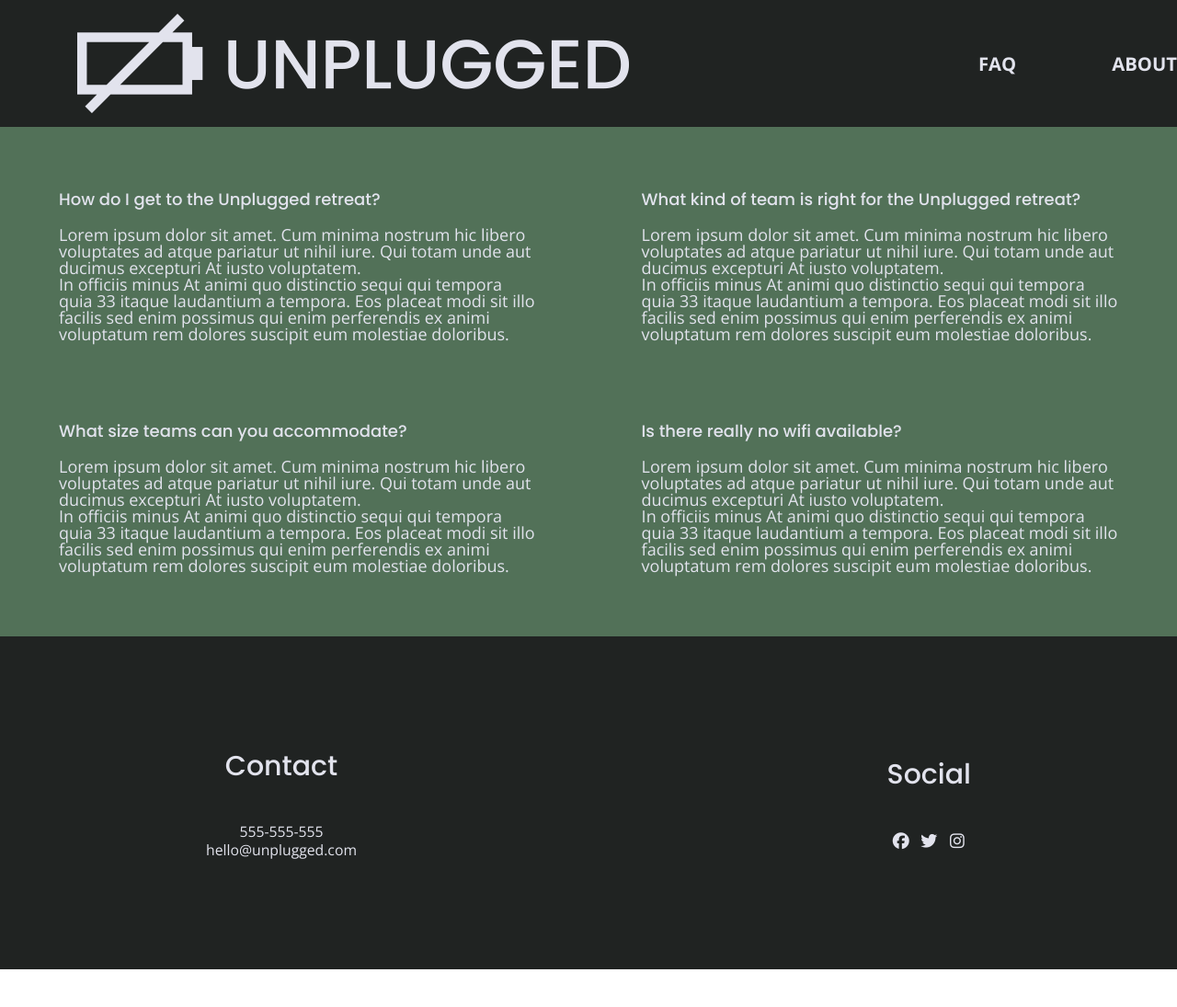
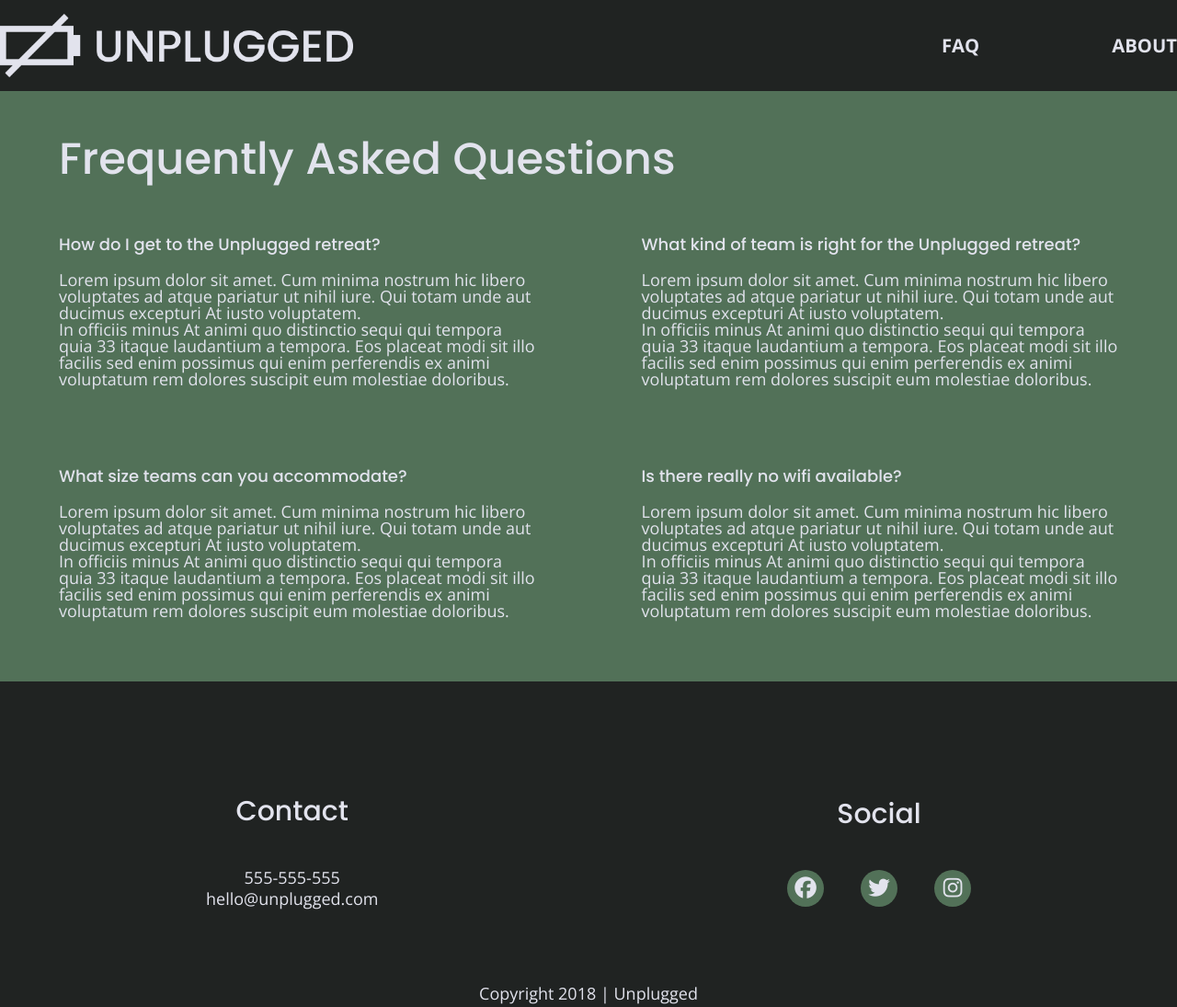
Before and after one commit to Ziggy0519/unplugged-retreat, a website: page faq/index.html in a window 1280 px wide. Shown: the whole page at 92% size. Before the commit the page ends 1054 px from the top, so only its background shows below. Drawn offline with nearby package versions, Linux system fonts and the light colour scheme.

Commit message:
CSS changes

```diff
--- a/css/main.css
+++ b/css/main.css
@@ -99,6 +99,8 @@ body {
 ul,
 ol {
   list-style-type: none;
+  margin: 0;
+  padding: 0;
 }
 a {
   color: #e2e3ed;
@@ -108,6 +110,7 @@ h2 {
   font-family: 'Poppins', sans-serif;
   font-size: 1.875em;
   font-weight: 500;
+  margin: 0;
 }
 h3,
 h4 {
@@ -127,7 +130,6 @@ figure {
   margin: 0;
 }
 address {
-  font-size: .875em;
   font-style: normal;
 }
 .content-wrapper {
@@ -206,16 +208,21 @@ footer .social-icons {
   align-items: center;
 }
 footer .social-icons p {
+  background-color: #527158;
+  border-radius: 50%;
+  width: 40px;
+  height: 40px;
   display: flex;
   justify-content: center;
   align-items: center;
-  color: #527158;
-  border-radius: 50%;
-  width: 40%;
-  height: 40%;
+}
+footer .social-icons p i {
+  font-size: 1.3125em;
 }
 footer .copyright {
+  padding-top: 60px;
   margin: 20px 0;
+  margin-bottom: 0;
 }
 
 /* -------------------- Mobile Styles - Homepage -------------------- */
@@ -230,8 +237,8 @@ footer .copyright {
 }
 .hero-area h1 {
   font-size: 2.25em;
-  font-family: 'Poppins', sans-serif;
-  font-weight: 300;
+  font-family: 'Poppins' Helvetica, Arial, sans-serif;
+  font-weight: 500;
   line-height: 1.2;
 }
 
@@ -289,13 +296,13 @@ input[type=button] {
   justify-content: center;
   align-items: center;
 }
+.features i {
+  font-size: 3.75em;
+  margin-bottom: 40px;
+}
 .features p {
   margin: 0;
   text-align: center;
-}
-.features i {
-  font-size: 3.75em;
-  margin-bottom: 40px;
 }
 
 /* -------------------- Reviews -------------------- */
@@ -340,11 +347,12 @@ input[type=button] {
   left: 0;
 }
 .contact-section {
-  flex-flow: row wrap;
+  background-color: #2a423a;
   display: flex;
   justify-content: center;
   align-items: center;
-  background-color: #2a423a;
+  flex-flow: row wrap;
+  padding: 80px 0 80px 0;
 }
 .contact-content p {
   margin: 0;
@@ -493,6 +501,9 @@ header .content-wrapper {
   width: 100%;
   justify-content: space-between;
 }
+header figure {
+  width: 30%;
+}
 header nav {
   width: 20%;
 }
@@ -543,6 +554,9 @@ aside .content-wrapper .form {
 .features .features-item-description {
   width: 62%;
 }
+.features i {
+  margin-bottom: 30px;
+}
 
 /*Reviews*/
 
@@ -584,6 +598,10 @@ footer h4 {
 footer p {
   line-height: 1.285;
 }
+footer .social-icons{
+  width: 12.5em;
+  justify-content: space-between;
+}
 footer .copyright {
   width: 100%;
 }
@@ -597,11 +615,12 @@ About Page
   align-items: center;
   padding-top: 20px;
 }
+.mission-content p {
+  width: 45%;
+}
+
 .map figure {
   padding-bottom: 45%;
-}
-.mission-content p {
-  width: 45%;
 }
 
 .contact-section .content-wrapper h2 {
@@ -621,13 +640,7 @@ About Page
 /* ==========================================================================
 FAQ Page
 ========================================================================== */
-.faq {
-  background-color: #527158;
-  display: flex;
-  justify-content: center;
-  align-items: center;
-  flex-flow: row wrap;
-}
+
 .faq .content-wrapper {
   justify-content: space-between;
 }
@@ -694,11 +707,11 @@ aside .content-wrapper .form {
 
 /*Reviews*/
 
+.reviews h2 {
+  padding-bottom: 50px;
+}
 .reviews article div {
   width: 42%;
-}
-.reviews h2 {
-  padding-bottom: 50px;
 }
 footer h4 {
   font-size: 1.875em;
@@ -707,14 +720,17 @@ footer h4 {
 /* ==========================================================================
 About Page
 ========================================================================== */
-.mission h2,
-.contact-section .contact-wrapper h2 {
-  width: 90%;
-  font-size: 3em;
-}
+
 .map figure {
   padding-bottom: 37.5%;
 }
+
+.mission h2,
+.contact-section .contact-wrapper h2 {
+  width: 95%;
+  font-size: 3em;
+}
+
 .contact-content h4 {
   font-size: 1.875em;
 }
--- a/faq/index.html
+++ b/faq/index.html
@@ -58,6 +58,7 @@
   <main>
     <section class="faq">
       <div class="content-wrapper">
+        <h2>Frequently Asked Questions</h2>
         <div class="faq-content">
           <h4>How do I get to the Unplugged retreat?</h4>
             <p>Lorem ipsum dolor sit amet. Cum minima nostrum hic libero voluptates ad atque pariatur ut nihil iure. Qui totam unde aut ducimus excepturi At iusto voluptatem.<br>
@@ -105,9 +106,11 @@
         </div>
       </div>
 
-    <div class="copyright">
-    </div>
-  </footer>
+      <div class="copyright">
+        <p>Copyright 2018 | Unplugged</p>
+      </div>
+    </footer>
+
 </body>
 
 </html>
```
Also changed, not shown: about/index.html (+1 -0 lines), index.html (+1 -0 lines).
